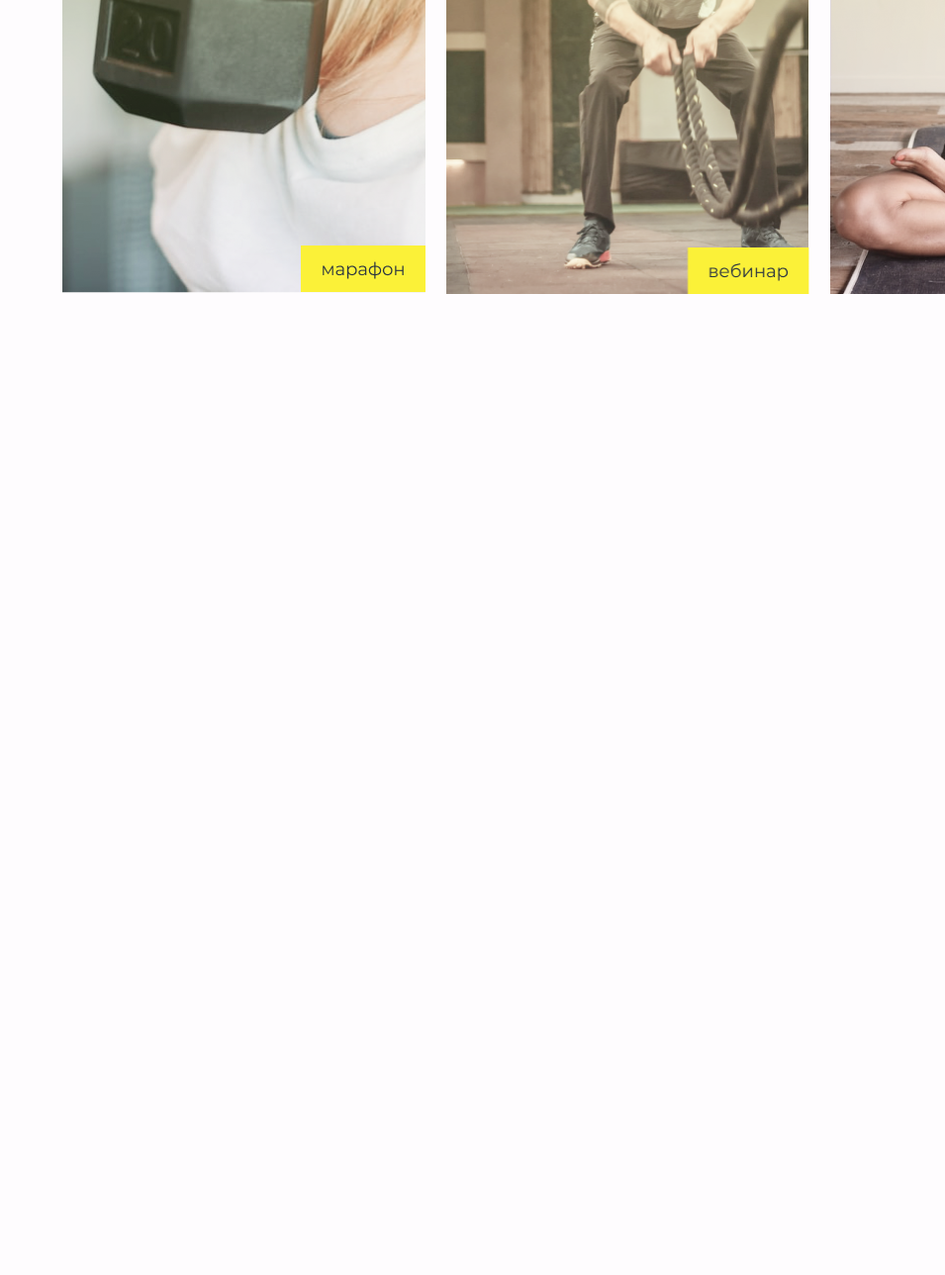
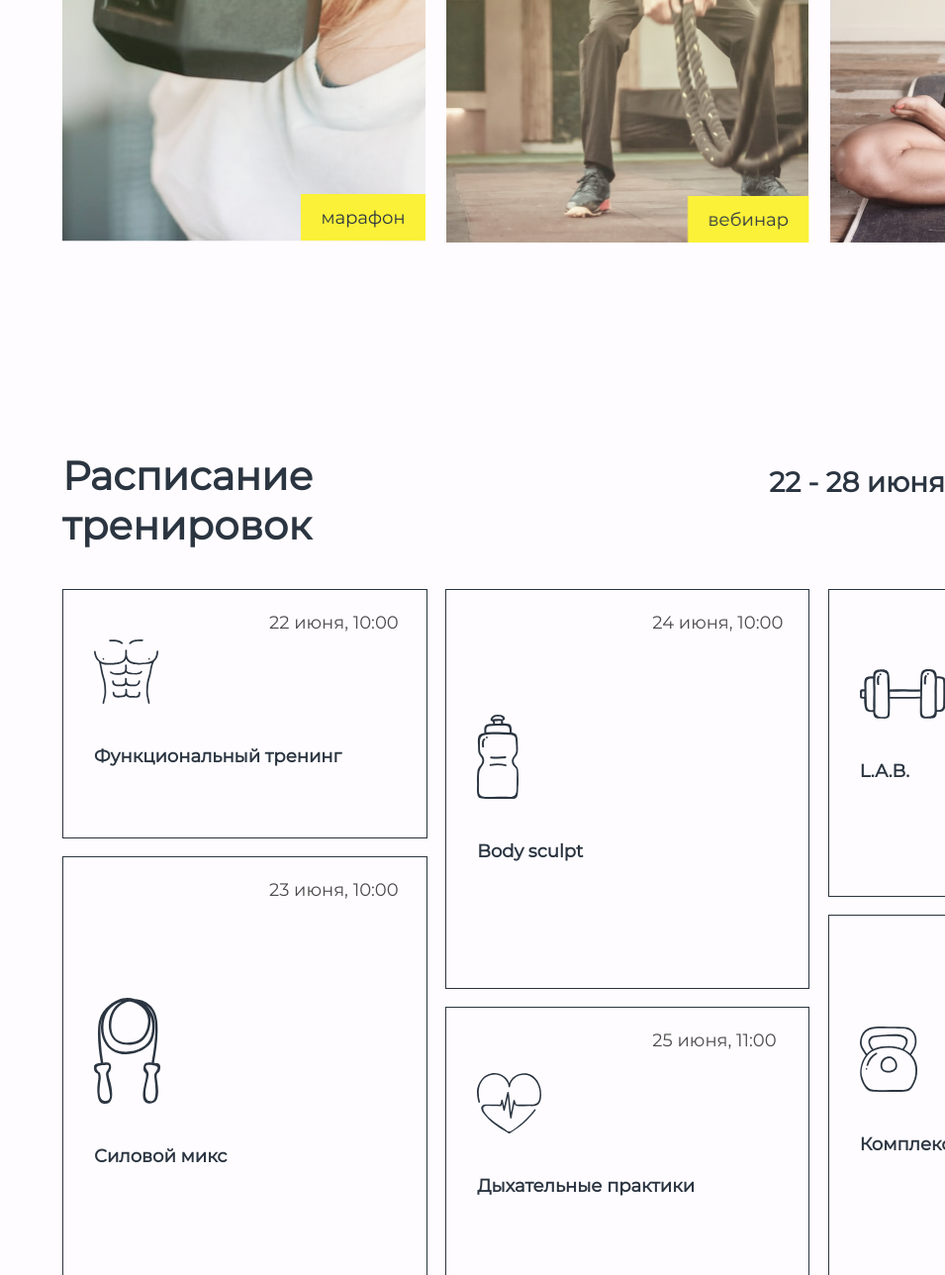
Before and after one commit to AlexTheGrognak/Online-training, a plain HTML site: page index.html in a window 1280 px wide. Shown: the part 1512-2800 px from the top of the page at 99% size, without its empty margins (325-1280 px from the left). Before the commit the page ends 1812 px from the top, so only its background shows below. Drawn offline with Linux system fonts and the light colour scheme.

Commit message:
Add Training-schedule

```diff
--- a/css/style.css
+++ b/css/style.css
@@ -60,8 +60,6 @@ body {
     transition: 0.3s ease;
  }
 .icon:hover {
-   /*width: 38px;
-   height: 38px;  */
    transform: scale(1.114) translate(-2px, -2px);
 }
  .wrapper {
@@ -102,8 +100,6 @@ body {
     text-transform: uppercase;
     color: #2B3541;
     padding-top: 197px;
-    /*position: absolute;
-    z-index: 1;*/
 }
 .training-info {
    margin-top: 10px;
@@ -217,5 +213,122 @@ body {
    color: #FBF138;
    background-color: #2B3541;
    box-shadow: 0px 13px 24px rgba(70, 86, 106, 0.2);
-   cursor: pointer;s
+   cursor: pointer;
 }
+.training-schedule {
+   max-width: 1143px;
+   height: 851px;
+   margin-top: 183px;
+}
+.shedule-date {
+   display: flex;
+   justify-content: space-between;
+   align-items: center;
+}
+.schedule {
+   font-weight: 700;
+   font-size: 40px;
+   line-height: 125%;
+   color: #2B3541;
+   margin-top: 28px;
+   margin-bottom: 39px;
+
+}
+.date {
+   font-weight: bold;
+   font-size: 28px;
+   line-height: 125%;
+   color: #2B3541;
+   margin-top: -20px;
+}
+.training {
+   width: 1143px;
+   height: 800px;
+   display: flex;
+   align-items: flex-start;
+   flex-direction: column;
+   flex-wrap: wrap;
+   grid-gap: 18px;
+}
+.training-caption {
+   width: 366px;
+   border: 1px solid rgb(43,53,65,1);
+   background: #FEFCFE;
+   transition: 0.2s ease;
+   display: flex;
+   flex-direction: column;
+   justify-content: space-around;
+   position: relative;
+}
+
+.training-caption:hover {
+   background: linear-gradient(180deg, #FBF138 0%, rgba(253, 249, 182, 0.45) 100%);
+   opacity: 0.7;
+   box-shadow: 0px 13px 30px rgba(186, 180, 69, 0.2);
+}
+.training-caption:hover .training-type-description {
+   display: block;
+}
+.caption-01 {
+   width: 367px;
+   height: 250px;
+}
+.caption-02 {
+   width: 367px;
+   height: 433px;
+}
+.caption-02 image {
+   margin-top: 10px;
+}
+.caption-03 {
+   width: 366px;
+   height: 402px;
+}
+.caption-04 {
+   width: 366px;
+   height: 281px;
+}
+.caption-05 {
+   width: 367px;
+   height: 309px;
+}
+.caption-06 {
+   width: 367px;
+   height: 374px;
+}
+.training-date {
+   font-weight: 400;
+   font-size: 18px;
+   line-height: 150%;
+   color: #010101;
+   opacity: 0.7;
+   padding-left: 208px;
+   top: 2px;
+   position: absolute;
+}
+.training-type {
+   font-weight: 700;
+   font-size: 18px;
+   line-height: 125%;
+   color: #2B3541;
+   padding-top: 21px;
+   padding-left: 31px;
+   padding-bottom: 0;
+   margin-bottom: 0;
+}
+.training-type-description {
+   font-weight: 400;
+   font-size: 18px;
+   line-height: 150%;
+   color: #2B3541;
+   display: none;
+   padding-left: 30px;
+   padding-right: 20px;
+   margin: 0;
+}
+.image {
+   height: 150px;
+}
+.image img {
+   padding-left: 31px;
+}
--- a/index.html
+++ b/index.html
@@ -38,7 +38,6 @@
             </div>
          </main>
          <div id="event">
-             <a name="event"></a>
              <h2 class="event-title">Ближайшие события</h2>
              <div class="webinar">
                  <div class="webinar-caption">
@@ -55,6 +54,62 @@
                 </div>
              </div>
          </div>
+         <div class="training-schedule">
+             <div class="shedule-date">
+                <h2 class="schedule">Расписание<br>тренировок</h2>
+                <p class="date">22 - 28 июня</p>
+             </div>
+             <div class="training">
+                 <div class="training-caption caption-01">
+                     <p class="training-date">22 июня, 10:00</p>
+                     <div class="image">
+                        <img src="img/icons/body.svg" alt="body">
+                        <h3 class="training-type">Функциональный тренинг</h3>
+                    </div>
+                     <p class="training-type-description">фитнес высокой интенсивности, с помощью которого можно создать идеальное тело.</p>
+                </div>
+                 <div class="training-caption caption-02">
+                    <p class="training-date">23 июня, 10:00</p>
+                    <div class="image">
+                        <img src="img/icons/jump.svg" alt="jump">
+                        <h3 class="training-type">Силовой микс</h3>
+                    </div>
+                    <p class="training-type-description">Упражнения помогут создать красивый рельеф и прийти в спортивную форму.</p>
+                </div>
+                 <div class="training-caption caption-03">
+                    <p class="training-date">24 июня, 10:00</p>
+                    <div class="image">
+                        <img src="img/icons/bottle.svg" alt="bottle">
+                        <h3 class="training-type">Body sculpt</h3>
+                    </div>
+                    <p class="training-type-description">силовой урок, направленный на тренировку всех основных групп мышц.</p>
+                </div>
+                 <div class="training-caption caption-04">
+                    <p class="training-date">25 июня, 11:00</p>
+                    <div class="image">
+                        <img src="img/icons/heart.svg" alt="heart">
+                        <h3 class="training-type">Дыхательные практики</h3>
+                    </div>
+                    <p class="training-type-description">мощный инструмент, который воздействует на все уровни человеческого существа – от эмоций до физиологии.</p>
+                </div>
+                 <div class="training-caption caption-05">
+                    <p class="training-date">26 июня, 11:00</p>
+                    <div class="image">
+                        <img src="img/icons/dumbbell.svg" alt="dumbbell">
+                        <h3 class="training-type">L.A.B.</h3>
+                    </div>
+                    <p class="training-type-description">Специализированная система упражнений L.A.B. включает движения для глубокой проработки мышц ног.</p>
+                </div>
+                 <div class="training-caption caption-06">
+                     <p class="training-date">27 июня, 10:00</p>
+                     <div class="image">
+                        <img src="img/icons/weight.svg" alt="weight">
+                        <h3 class="training-type">Комплексная разминка</h3>
+                     </div>
+                     <p class="training-type-description">Подготовка тела перед физической нагрузкой.</p>
+                </div>
+             </div>
+         </div>
      </div>
     <script>
         function scrollToEvent() {
```
